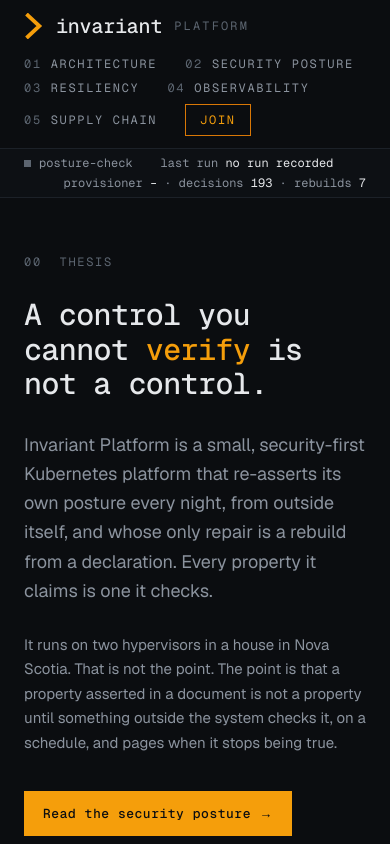
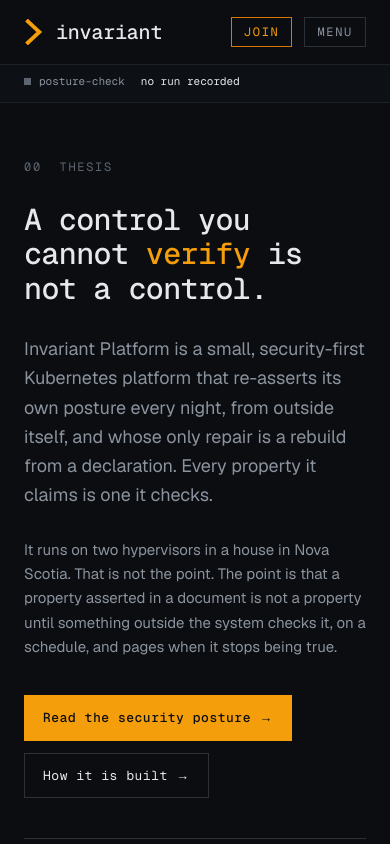
Before and after one commit to InvariantPlatform/site, a Next.js app: page / in a window 390 px wide. Shown: the top 844 px of the page. Built offline with nearby package versions, Linux system fonts and the light colour scheme.

Commit message:
Phone layout: header folds, strip two lines
Signed-off-by: Brad Penney <penney.brad@protonmail.com>

```diff
--- a/app/architecture/page.tsx
+++ b/app/architecture/page.tsx
@@ -12,6 +12,7 @@
       <Band>
         <SectionHead title={contextView.name} sub={contextView.meta} />
         <div className="overflow-x-auto pt-4"><ContextView /></div>
+        <p className="md:hidden mt-1 label text-dim" aria-hidden="true">← the view is wider than the screen; drag it →</p>
         <p className="mt-2.5 font-mono text-xs leading-relaxed text-dim">{contextView.caption}</p>
       </Band>
       <Band><CardGrid cards={principles} /></Band>
--- a/app/components/Header.tsx
+++ b/app/components/Header.tsx
@@ -2,31 +2,73 @@
 
 import Link from "next/link";
 import { usePathname } from "next/navigation";
+import { useState } from "react";
 import { site } from "@/site.config";
 
+/**
+ * Two headers in one: a single ruled row on desktop, and on a phone a bar
+ * (mark, JOIN, MENU) that folds the numbered sections out underneath as a
+ * ruled list. The fold remembers which page it was opened on, so navigating
+ * anywhere closes it without an effect.
+ */
 export default function Header() {
   const pathname = usePathname();
+  const [openOn, setOpenOn] = useState<string | null>(null);
+  const open = openOn === pathname;
+
+  const current = (href: string) => pathname.startsWith(href);
+
   return (
     <header className="border-b border-hair">
-      <div className="max-w-7xl mx-auto px-6 min-h-[72px] py-3 flex flex-col md:flex-row md:items-center justify-between gap-4">
+      <div className="max-w-7xl mx-auto px-6 min-h-[64px] md:min-h-[72px] py-3 flex items-center justify-between gap-4">
         <Link href="/" className="flex items-center gap-3 text-foreground" aria-label="Invariant Platform home">
           <svg width="20" height="26" viewBox="0 0 52 68" aria-hidden="true" className="block">
             <path d="M10 6 L40 34 L10 62" fill="none" stroke="#f59e0b" strokeWidth="10" strokeLinecap="square" strokeLinejoin="miter" />
           </svg>
           <span className="font-mono text-xl font-medium tracking-[-0.01em]">invariant</span>
-          <span className="label text-dim tracking-[0.18em]">platform</span>
+          <span className="label text-dim tracking-[0.18em] hidden sm:inline">platform</span>
         </Link>
-        <nav className="flex flex-wrap items-center gap-x-7 gap-y-2" aria-label="Sections">
+
+        <nav className="hidden md:flex flex-wrap items-center gap-x-7 gap-y-2" aria-label="Sections">
           {site.nav.map((n, i) => (
-            <Link key={n.href} href={n.href} className={`navlink ${pathname.startsWith(n.href) ? "navlink-current" : ""}`}>
+            <Link key={n.href} href={n.href} className={`navlink ${current(n.href) ? "navlink-current" : ""}`}>
               <span className="text-dim">{String(i + 1).padStart(2, "0")}</span>&nbsp;{n.label}
             </Link>
           ))}
-          <Link href="/join/" className="label text-amber border border-amber-dark px-3.5 py-[7px] md:ml-2 hover:border-amber">
+          <Link href="/join/" className="label text-amber border border-amber-dark px-3.5 py-[7px] ml-2 hover:border-amber">
             Join
           </Link>
         </nav>
+
+        <div className="flex md:hidden items-center gap-3">
+          <Link href="/join/" className="label text-amber border border-amber-dark px-3 py-[6px] hover:border-amber">
+            Join
+          </Link>
+          <button
+            type="button"
+            className="label text-muted border border-hair-2 px-3 py-[6px] hover:text-foreground"
+            aria-expanded={open}
+            aria-controls="fold"
+            onClick={() => setOpenOn(open ? null : pathname)}
+          >
+            {open ? "Close" : "Menu"}
+          </button>
+        </div>
       </div>
+
+      <nav id="fold" hidden={!open} className="md:hidden border-t border-hair" aria-label="Sections">
+        {site.nav.map((n, i) => (
+          <Link
+            key={n.href}
+            href={n.href}
+            className={`navlink flex items-baseline gap-4 px-6 py-3.5 border-b border-hair last:border-b-0 ${current(n.href) ? "navlink-current" : ""}`}
+            onClick={() => setOpenOn(null)}
+          >
+            <span className="text-dim">{String(i + 1).padStart(2, "0")}</span>
+            {n.label}
+          </Link>
+        ))}
+      </nav>
     </header>
   );
 }
--- a/app/components/StatusStrip.tsx
+++ b/app/components/StatusStrip.tsx
@@ -11,16 +11,22 @@
  * rewrite survives. As ordinary JSX it did not — hydration saw text that
  * differed from what it rendered and put the placeholders back.
  *
+ * On a phone the strip is two lines: run time, then held/findings; the
+ * provisioner and counts are desktop-only. The Worker's selectors are the
+ * same at every width — one element per field, hidden by class, not removed.
+ *
  * `data-state` on the inner root is set by the Worker to
  * ok | finding | stale | none; the CSS keys off that attribute.
  */
 const inner = `
-<div data-status="root" data-state="none" class="max-w-7xl mx-auto px-6 min-h-9 py-1.5 flex flex-wrap items-center gap-x-7 gap-y-1 font-mono text-xs text-muted">
+<div data-status="root" data-state="none" class="max-w-7xl mx-auto px-6 min-h-9 py-2 md:py-1.5 flex flex-wrap items-center gap-x-4 gap-y-1 md:gap-x-7 font-mono text-[11px] md:text-xs text-muted">
   <span class="flex items-center gap-2"><span class="status-dot inline-block w-[7px] h-[7px] bg-dim" aria-hidden="true"></span>posture-check</span>
-  <span>last run <span class="text-foreground" data-status="ran_at">no run recorded</span></span>
-  <span data-status="held-line" hidden><span class="text-foreground" data-status="held">–</span> of <span class="text-foreground" data-status="invariants">–</span> invariants hold</span>
-  <span class="status-findings" data-status="findings" hidden></span>
-  <span class="ml-auto">provisioner <span class="text-foreground" data-status="provisioner">–</span> · decisions <span class="text-foreground">${site.stats.decisions}</span> · rebuilds <span class="text-foreground">${site.stats.rebuilds}</span></span>
+  <span><span class="hidden md:inline">last run </span><span class="text-foreground" data-status="ran_at">no run recorded</span></span>
+  <span class="basis-full flex gap-x-4 md:contents">
+    <span data-status="held-line" hidden><span class="text-foreground" data-status="held">–</span> of <span class="text-foreground" data-status="invariants">–</span> invariants hold</span>
+    <span class="status-findings" data-status="findings" hidden></span>
+  </span>
+  <span class="ml-auto hidden md:inline">provisioner <span class="text-foreground" data-status="provisioner">–</span> · decisions <span class="text-foreground">${site.stats.decisions}</span> · rebuilds <span class="text-foreground">${site.stats.rebuilds}</span></span>
 </div>`;
 
 export default function StatusStrip() {
--- a/app/components/Terminal.tsx
+++ b/app/components/Terminal.tsx
@@ -14,7 +14,7 @@
           <span><span className="text-amber">$</span> {command}</span>
           <span>{title}</span>
         </div>
-        <pre className="m-0 py-4 font-mono text-[12px] md:text-[13px] leading-[1.7] text-[#c9ced4] overflow-x-auto" data-status="terminal">
+        <pre className="m-0 py-4 font-mono text-[11px] md:text-[13px] leading-[1.7] text-[#c9ced4] overflow-x-auto" data-status="terminal">
           {lines.map((l) => (
             <span key={l.text}>
               {"  "}
```
